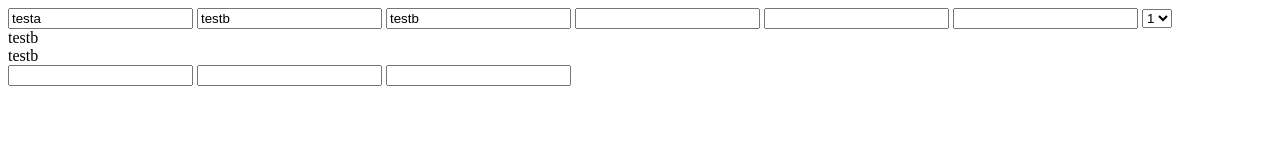
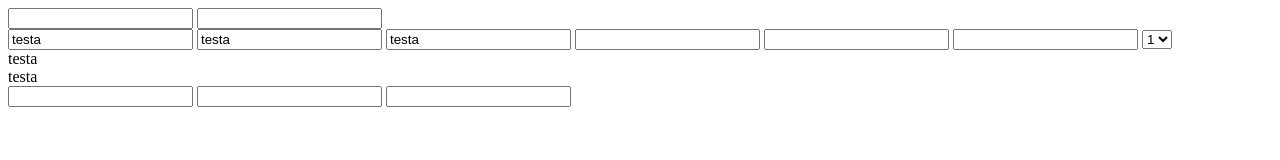
Before and after one commit to rosenbjerg/JsDataBindings, a plain HTML site: page index.html in a window 1280 px wide. Drawn offline with Linux system fonts and the light colour scheme.

Commit message:
onchanged function

```diff
--- a/JsDataBindings.js
+++ b/JsDataBindings.js
@@ -1,22 +1,24 @@
 "use strict";
 
-function JsDataBindings(htmlElement)
+class JsDataBindings
 {
+    constructor(htmlElement){
         const BINDINGMODES = {
-        ONE_WAY: "->",
-        TWO_WAY: "<->",
-        ONE_WAY_TO_SOURCE: "<-",
-        DEFAULT: "-"
+            OneWay: "->",
+            TwoWay: "<->",
+            OneWayToSource: "<-",
+            Default: "-"
         };
         const DEFAULTS = {
-        INPUT: "value",
-        DIV: "innerText"
+            Input: "value",
+            Div: "innerText"
         };
         const attribute = "data-bindings";
         const variableRegex = / *(\w+) *(([<>-]+) *(\w+)?)? */;
         let _bindings = {};
         let _values = {};
         let _handlers = {};
+        let _listeners = {};
         let _observer;
         let _this;
 
@@ -27,7 +29,6 @@ function JsDataBindings(htmlElement)
                 let removed = event[0].removedNodes;
                 let removedLength = removed.length;
                 if (removedLength !== 0){
-                console.log(removed);
                     for (let i = 0; i < removedLength; i++){
                         let bindings = getBindingsFromAttribute(removed[i]);
                         for (let j = 0, maxj = bindings.length; j < maxj; j++){
@@ -45,7 +46,6 @@ function JsDataBindings(htmlElement)
                     }
                 }
                 if (addedLength !== 0) {
-                console.log(added);
                     if (addedLength > removedLength) {
                         for (let i = 0; i < addedLength; i++){
                             indexElement(_this, added[i]);
@@ -62,19 +62,21 @@ function JsDataBindings(htmlElement)
             for (let i = 0, max = bindings.length; i < max; i++) {
                 bindings[i].onPropertyChanged(sender, value);
             }
+            let listeners = _listeners[sourceProperty];
+            for (let i = 0, max = listeners.length; i < max; i++) {
+                listeners[i](sender, value);
+            }
         }
 
         function Binding(element, target, bindingMode) {
             this.element = element;
             this.target = target;
             this.mode = bindingMode;
-        this.formatter = noFormatter;
             this.onPropertyChanged = function (sender, value){
-            if (this.element !== sender && this.mode !== BINDINGMODES.ONE_WAY_TO_SOURCE)
-                this.element[this.target] = this.formatter(value);
+                if (this.element !== sender && this.mode !== BINDINGMODES.OneWayToSource)
+                    this.element[this.target] = value;
             }
         }
-    function noFormatter(str) { return str; }
         function getInputHandler(sourceProperty) {
             if (_handlers[sourceProperty] === undefined){
                 _handlers[sourceProperty] = function (event) {
@@ -100,20 +102,21 @@ function JsDataBindings(htmlElement)
             return arr;
         }
         function bindElement(jsDataBinding, element, bs, isInputElement) {
-        let targetProperty = isInputElement ? DEFAULTS.INPUT : DEFAULTS.DIV;
-        let bindingMode = isInputElement ? BINDINGMODES.TWO_WAY : BINDINGMODES.ONE_WAY;
+            let targetProperty = isInputElement ? DEFAULTS.Input : DEFAULTS.Div;
+            let bindingMode = isInputElement ? BINDINGMODES.TwoWay : BINDINGMODES.OneWay;
             let sourceProperty = bs[1];
             if (bs[3]){
-            if (bs[3] !== BINDINGMODES.DEFAULT)
+                if (bs[3] !== BINDINGMODES.Default)
                     bindingMode = bs[3];
                 if (bs[4])
                     targetProperty = bs[4];
             }
             if (_bindings[sourceProperty] === undefined)
-        {
                 _bindings[sourceProperty] = [];
+
+            if (_values[sourceProperty] === undefined)
                 _values[sourceProperty] = element[targetProperty];
-        }
+
             if (jsDataBinding[sourceProperty] === undefined)
             {
                 Object.defineProperty(jsDataBinding, sourceProperty, {
@@ -121,37 +124,26 @@ function JsDataBindings(htmlElement)
                     set: function (value) { propertyChanged(null, sourceProperty, value); }
                 });
             }
+            if (bindingMode !== BINDINGMODES.OneWayToSource)
+                element[targetProperty] = _values[sourceProperty];
 
             let binding = new Binding(element, targetProperty, bindingMode);
-        if (bindingMode !== BINDINGMODES.ONE_WAY){
+            if (bindingMode !== BINDINGMODES.OneWay){
                 if (element[targetProperty])
                     _values[sourceProperty] = element[targetProperty];
-            if (isInputElement && targetProperty === DEFAULTS.INPUT){
+                if (isInputElement && targetProperty === DEFAULTS.Input){
                     element.addEventListener("input", getInputHandler(sourceProperty));
                 }
             }
-        if (bindingMode !== BINDINGMODES.ONE_WAY_TO_SOURCE)
-            element[targetProperty] = _values[sourceProperty];
             _bindings[sourceProperty].push(binding);
         }
-
-    this.setFormatter  = function set_data_formatter(htmlElement, sourceProperty, formatFunction) {
-        let bindings = _bindings[sourceProperty];
-        if (bindings === undefined)
-            return false;
-        let all = !htmlElement;
-        for (let i = 0; i < bindings.length; i++){
-            let binding = bindings[i];
-            if (all || binding.element !== htmlElement || binding.mode === BINDINGMODES.ONE_WAY_TO_SOURCE)
-                continue;
-            binding.formatter = formatFunction;
-            console.log(binding);
-            if (binding.mode === BINDINGMODES.TWO_WAY)
-                console.warn("Use of formatter function on two-way bindings will affect the value of returned from the element");
-            if (!all)
-                return true;
+        this.onchanged = function on_property_changed(sourceProperty, callback) {
+            if (typeof sourceProperty === 'string')
+                sourceProperty = [sourceProperty];
+            for (let i = 0, max = sourceProperty.length; i < max; i++){
+                let prop = sourceProperty[i];
+                _listeners[prop].push(callback);
             }
-        return all;
         };
         function indexElement(jsDataBinding, htmlElement) {
             let bindings = getBindingsFromAttribute(htmlElement);
@@ -198,6 +190,7 @@ function JsDataBindings(htmlElement)
             _handlers = {};
         };
 
-    if (arguments.length !== 0)
+        if (htmlElement !== undefined)
             this.indexDomElement(htmlElement);
     }
+}
--- a/index.html
+++ b/index.html
@@ -7,6 +7,9 @@
 </head>
 <body>
 <div id="container" data-bindings="test-binding">
+    <input data-bindings="x" type="number">
+    <input data-bindings="y" type="number">
+    <div data-bindings="sum"></div>
     <input data-bindings="firstname" value="testa" type="text">
     <input data-bindings="firstname" value="testb" type="text">
     <input data-bindings="firstname" type="text">
--- a/main.js
+++ b/main.js
@@ -2,18 +2,18 @@
 // let sdf = document.body.querySelector("*[data-bindings");
 // console.log(sdf);
 let cb = new JsDataBindings(document.getElementById("container"));
-cb.setFormatter(document.getElementById("test"), "firstname", function (str) {
-    return str + " ?!";
+//
+document.getElementById("container").innerHTML += "<div data-bindings='firstname'></div>";
+// cb.firstname = "hej";
+cb.onchanged(["x", "y"], function () {
+    cb.sum = cb.x * cb.y;
 });
-document.getElementById("container").innerHTML += "<div data-bindings='firstname'></div>";
-cb.firstname = "hej";
-
 
 
 let cb2 = new JsDataBindings(document.getElementById("container2"));
 
 
-if (false){
+if (true){
     let iterations = 50000;
     for (let i = 0; i < 5; i++){
         let el1 = document.getElementById("daws1");
@@ -27,7 +27,7 @@ if (false){
         }
         let end = performance.now();
         let domTime = (end-start);
-        console.log("Native DOM: " + iterations + "x : " + domTime.toFixed(4) + " ms");
+        console.log("Native DOM: " + iterations + " iterations in " + domTime.toFixed(4) + " ms");
 
         start = performance.now();
         for (let i = 0; i < iterations; i++) {
@@ -35,7 +35,7 @@ if (false){
         }
         end = performance.now();
         let dbTime = (end-start);
-        console.log("JsDataBindings" + iterations + "x : " + dbTime.toFixed(4) + " ms");
+        console.log("JsDataBindings: " + iterations + " iterations in " + dbTime.toFixed(4) + " ms");
 
         console.log(Math.abs((((dbTime - domTime) / domTime) * 100)).toFixed(1) + "% "+ (dbTime<domTime ? "faster" : "slower") + " than Native DOM\n\n");
     }
```
Also changed, not shown: README.md, 1 other file. Lines whose indentation alone changed are shown as unchanged.
